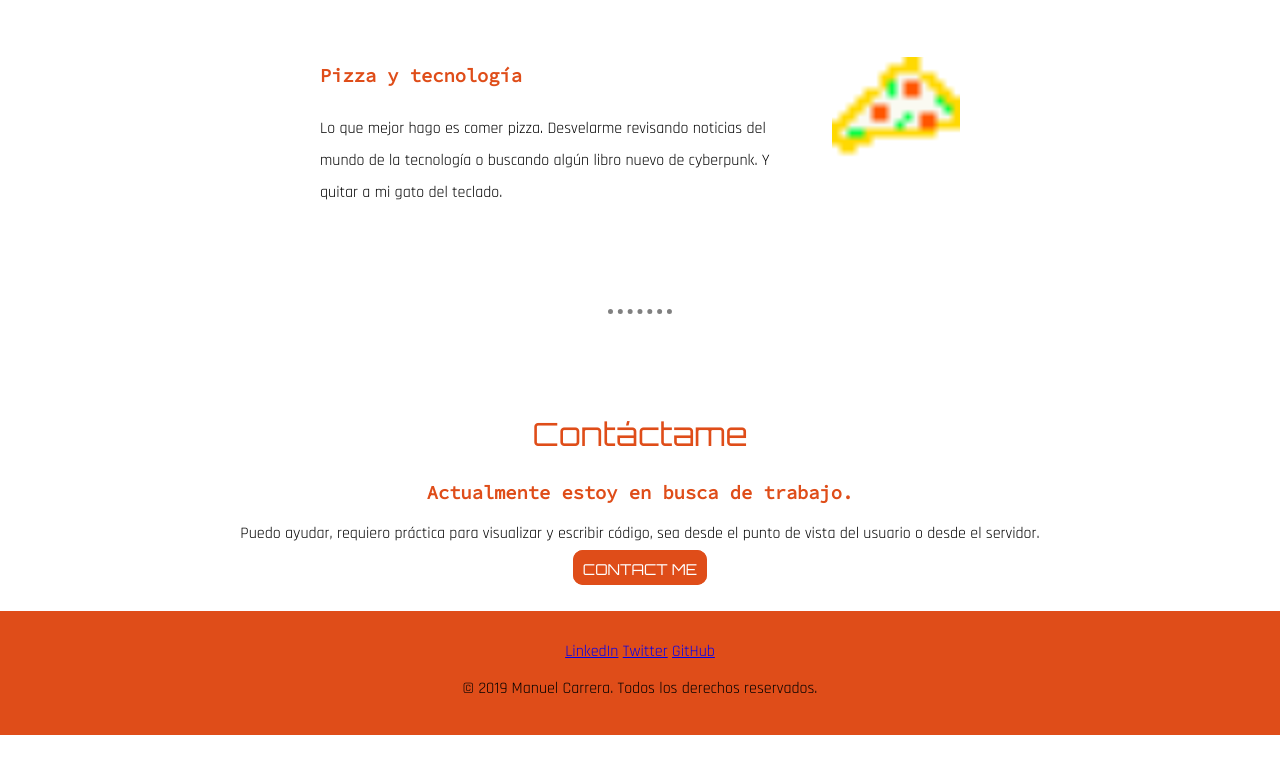
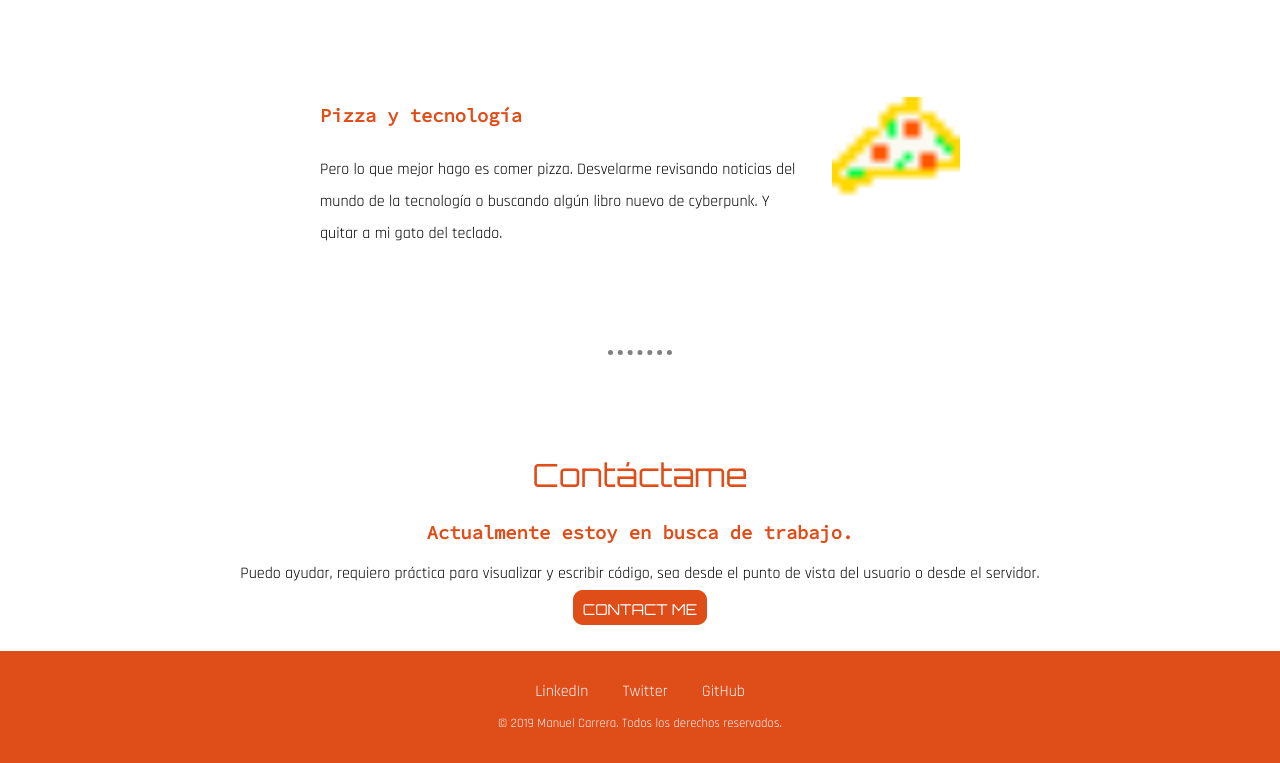
Before and after one commit to catslord/cv-2, a plain HTML site: page index.html in a window 1280 px wide. Shown: the part 1479-2242 px from the top of the page. Before the commit the page ends 2214 px from the top, so only its background shows below. Drawn offline with Linux system fonts and the light colour scheme.

Commit message:
Update index

```diff
--- a/index.html
+++ b/index.html
@@ -11,7 +11,7 @@
     <div class="top-container">
       <img class="top-planet" src="images/planet2.png" alt="planet-img">
       <h1>Soy Manuel.</h1>
-      <p>soy programador.</p>
+      <h2>programador.</h2>
       <img class="bottom-planet" src="images/planet3.png" alt="planet-img">
       <img class="volcano" src="images/volcano1.png" alt="volcano-img">
     </div>
@@ -25,14 +25,14 @@
       <div class="skills">
         <h2>Mis Habilidades.</h2>
         <div class="skill-row">
-          <img class="skillz" src="images/favicon2.ico" alt="html icon" width="200" height="200">
+          <img class="skillz" src="images/favicon2.ico" alt="favicon img" >
           <h3>Desarrollando mi página web</h3>
           <p>Este espacio es para crear mi propio sitio web en el que actualizaré mi progreso en el aprendizaje del increíble mundo del desarrollo web. Sí, es mi primer proyecto real.</p>
         </div>
         <div class="skill-row">
-          <img class="pizza" src="images/favicon3.ico" alt="pizza icon" width="200" height="200">
+          <img class="pizza" src="images/favicon3.ico" alt="pizza img" width="200" height="200">
           <h3>Pizza y tecnología</h3>
-          <p>Lo que mejor hago es comer pizza. Desvelarme revisando noticias del mundo de la tecnología o buscando algún libro nuevo de cyberpunk. Y quitar a mi gato del teclado.</p>
+          <p>Pero lo que mejor hago es comer pizza. Desvelarme revisando noticias del mundo de la tecnología o buscando algún libro nuevo de cyberpunk. Y quitar a mi gato del teclado.</p>
         </div>
       </div>
       <hr>
@@ -46,10 +46,10 @@
 
 
     <div class="bottom-container">
-      <a class="footer-link" href="https://www.linkedin.com/in/manuelrct">LinkedIn</a>
-      <a class="footer-link" href="https://twitter.com/EmeErrre">Twitter</a>
-      <a class="footer-link" href="https://github.com/catslord">GitHub</a>
-      <p>© 2019 Manuel Carrera. Todos los derechos reservados.</p>
+      <a class="footer-link-1" href="https://www.linkedin.com/in/manuelrct">LinkedIn</a>
+      <a class="footer-link-2" href="https://twitter.com/EmeErrre">Twitter</a>
+      <a class="footer-link-3" href="https://github.com/catslord">GitHub</a>
+      <p class="copyright">© 2019 Manuel Carrera. Todos los derechos reservados.</p>
     </div>
 
 
```
